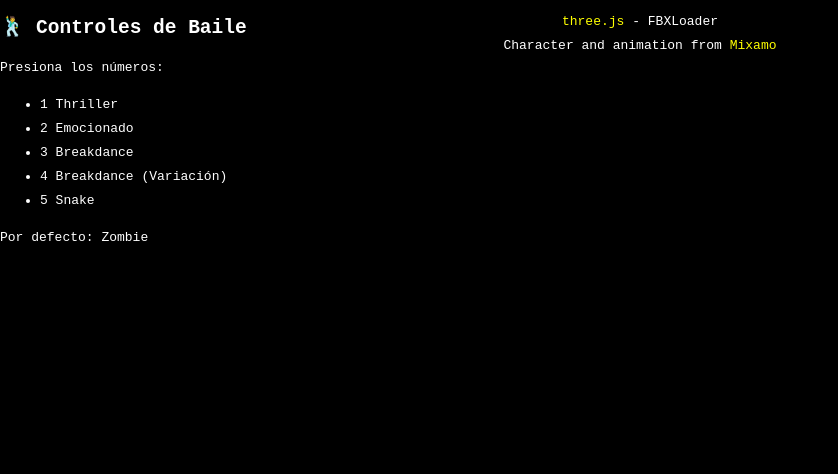
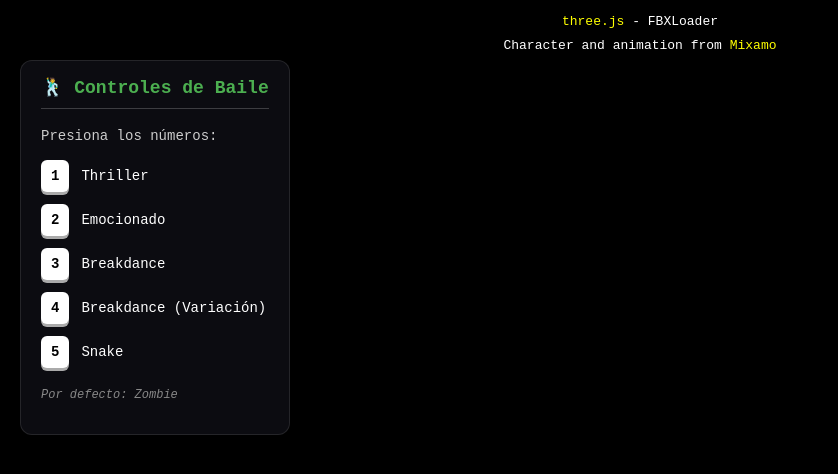
Before and after one commit to Neffex010/threejs-3d-model-personalized, a plain HTML site: page index.html in a window 1280 px wide. Shown: the whole page, without its empty margins (0-838 px from the left). Drawn offline with nearby package versions, Linux system fonts and the light colour scheme.

Commit message:
Diseño de menu en CSS

```diff
--- a/assets/css/main.css
+++ b/assets/css/main.css
@@ -89,3 +89,66 @@ a, button, input, select {
 	margin-top: 20px;
 	padding: 10px;
 }
+/* --- ESTILOS DEL MENÚ DE INSTRUCCIONES --- */
+#menu-instrucciones {
+    position: absolute;
+    top: 60px; /* Un poco más abajo para que no choque con el div #info */
+    left: 20px;
+    background-color: rgba(15, 15, 20, 0.85); /* Fondo oscuro semitransparente */
+    color: #ffffff;
+    padding: 15px 20px;
+    border-radius: 12px;
+    font-family: 'Roboto Mono', monospace, sans-serif; /* Combina con la fuente de tu proyecto */
+    box-shadow: 0px 8px 16px rgba(0, 0, 0, 0.5);
+    z-index: 100;
+    pointer-events: none; /* Permite que el mouse interactúe con el 3D a través del menú */
+    border: 1px solid rgba(255, 255, 255, 0.1);
+}
+
+#menu-instrucciones h2 {
+    margin-top: 0;
+    font-size: 18px;
+    color: #4CAF50; /* Un verde vibrante para el título */
+    text-align: left;
+    margin-bottom: 15px;
+    border-bottom: 1px solid rgba(255, 255, 255, 0.2);
+    padding-bottom: 8px;
+}
+
+#menu-instrucciones p {
+    font-size: 14px;
+    margin-bottom: 12px;
+    color: #cccccc;
+}
+
+#menu-instrucciones ul {
+    list-style-type: none;
+    padding: 0;
+    margin: 0;
+}
+
+#menu-instrucciones li {
+    margin-bottom: 12px;
+    font-size: 14px;
+    display: flex;
+    align-items: center;
+}
+
+.tecla {
+    background-color: #ffffff;
+    color: #000000;
+    font-weight: bold;
+    padding: 4px 10px;
+    border-radius: 6px;
+    margin-right: 12px;
+    box-shadow: 0px 3px 0px #aaaaaa; /* Efecto de tecla mecánica */
+    display: inline-block;
+}
+
+.nota {
+    margin-top: 15px;
+    font-size: 12px !important;
+    color: #888888 !important;
+    text-align: left;
+    font-style: italic;
+}
```
